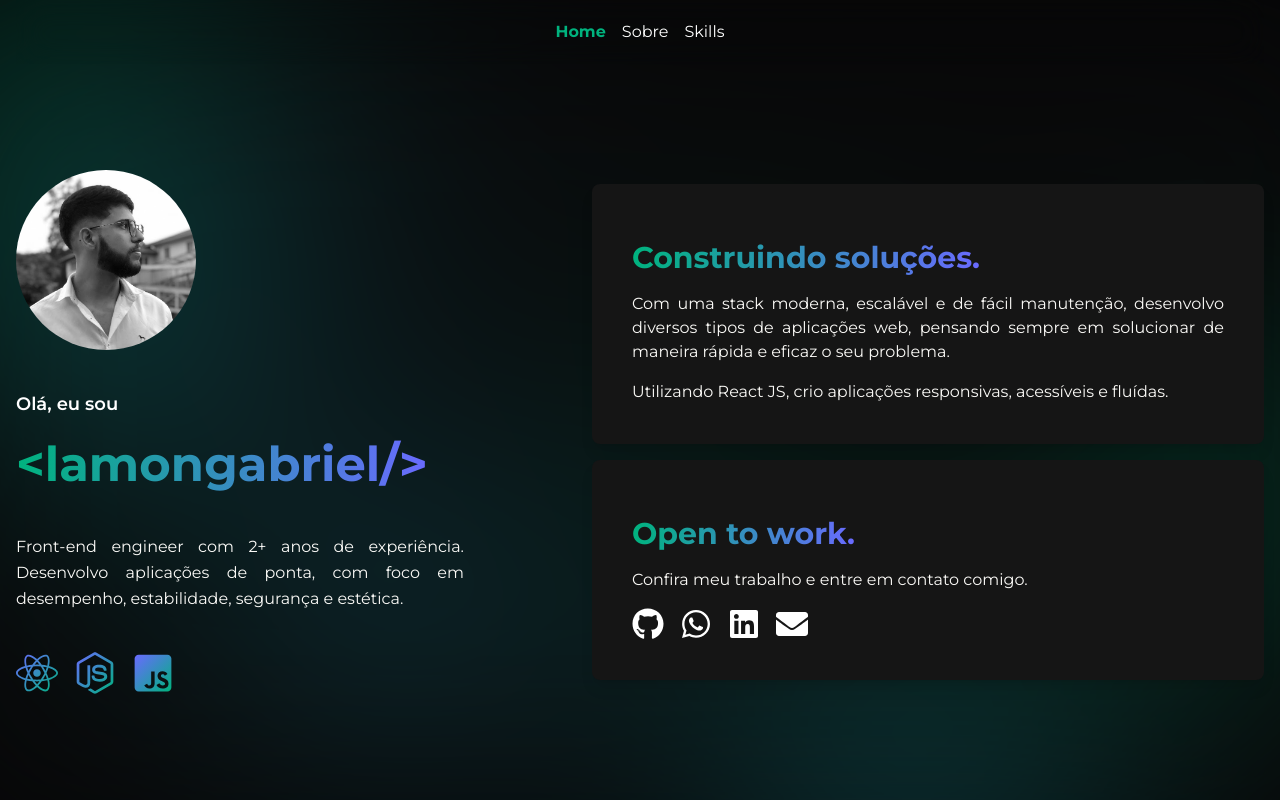
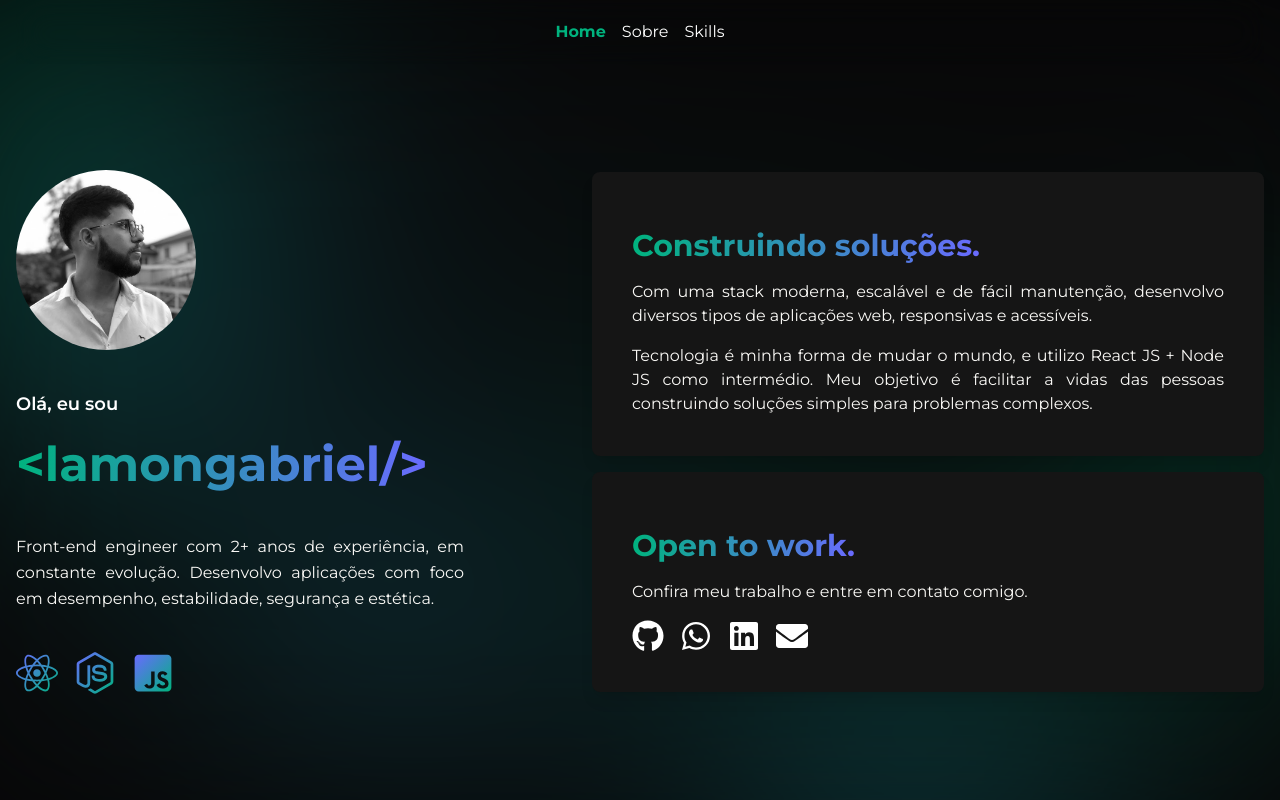
Before and after one commit to lamongabriel/old-portfolio, a Next.js app: page / in a window 1280 px wide. Built offline with nearby package versions, Linux system fonts and the light colour scheme.

Commit message:
home text update

```diff
--- a/src/pages/index.tsx
+++ b/src/pages/index.tsx
@@ -32,7 +32,7 @@ export default function Home () {
 						<HeadingGradient >{'<lamongabriel/>'}</HeadingGradient>
 
 						<Text className='mt-10 leading-relaxed'>
-							Front-end engineer com 2+ anos de experiência. Desenvolvo aplicações de ponta, com foco em desempenho, estabilidade, segurança e estética.
+							Front-end engineer com 2+ anos de experiência, em constante evolução. Desenvolvo aplicações com foco em desempenho, estabilidade, segurança e estética.
 						</Text>
 
 						<svg width="0" height="0">
@@ -58,10 +58,10 @@ export default function Home () {
 								Construindo soluções.
 							</HeadingGradient>
 							<Text>
-								Com uma stack moderna, escalável e de fácil manutenção, desenvolvo diversos tipos de aplicações web, pensando sempre em solucionar de maneira rápida e eficaz o seu problema.
+								Com uma stack moderna, escalável e de fácil manutenção, desenvolvo diversos tipos de aplicações web, responsivas e acessíveis.
 							</Text>
 							<Text>
-								Utilizando React JS, crio aplicações responsivas, acessíveis e fluídas.
+								Tecnologia é minha forma de mudar o mundo, e utilizo React JS + Node JS como intermédio. Meu objetivo é facilitar a vidas das pessoas construindo soluções simples para problemas complexos.
 							</Text>
 						</Box>
 						<Box>
```
